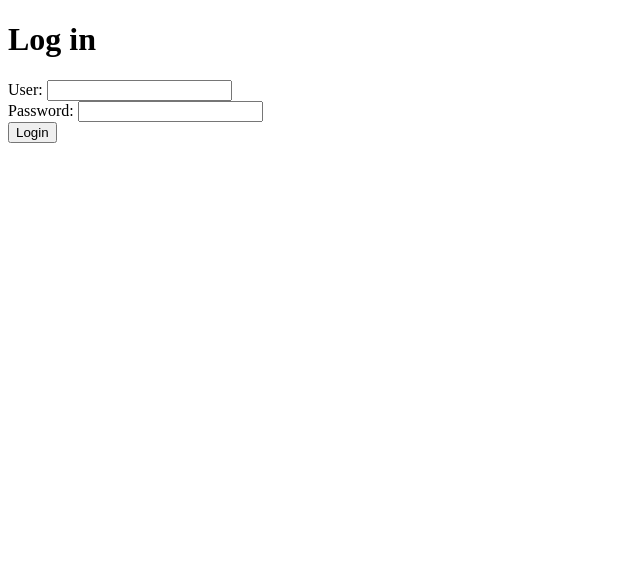
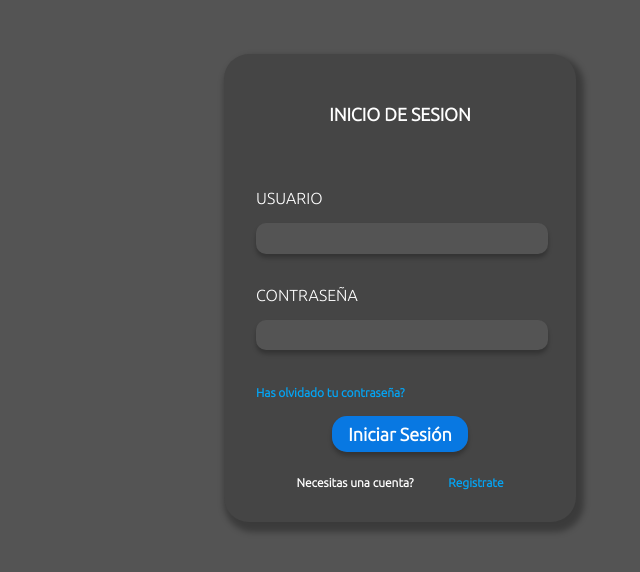
Before and after one commit to Orraivs/ORRAIVSPLAY, an Electron app: page src/views/login.html in a window 800 px wide. Shown: the whole page, without its empty margins (0-640 px from the left). Drawn offline with Linux system fonts and the light colour scheme.

Commit message:
Schied
Signin update

```diff
--- a/src/js/login.js
+++ b/src/js/login.js
@@ -1,3 +1,7 @@
+const button = document.getElementById("button");
+
+button.addEventListener('click', validate);
+
 function validate() {
     let user = document.getElementById("user");
     let pass = document.getElementById("password");
--- a/src/styles/auth.css
+++ b/src/styles/auth.css
@@ -17,10 +17,15 @@ body{
     border-radius: 25px;
     color: white;
     padding: 2rem;
+    width: 18rem;
 }
 
 .signin-container-item{
     text-align: left;
+}
+
+.signin-container-item a{
+    text-decoration: none;
 }
 
 .inputs{
@@ -31,9 +36,54 @@ body{
 
 input {
     background: #545454;
+    color: white;
+    border: 1px;
     box-shadow: 0px 4px 4px rgba(0, 0, 0, 0.25);
     border-radius: 10px;
     width: 100%;
-    height: 1.5rem;
+    height: 1.8rem;
     margin-top: 1rem;
 }
+
+.title-container{
+    font-weight: bold;
+    font-size: 18px;
+    line-height: 21px;
+    margin-bottom: 4rem;
+}
+
+.blue-text{
+    font-weight: bold;
+    font-size: 12px;
+    line-height: 14px;
+    color: #04A4F4;
+}
+
+.normal-text{
+    color: white;
+    margin-right: 2rem;
+}
+
+.center-text{
+    text-align: center;
+}
+
+.button-container{
+    width: 100%;
+    height: 2rem;
+    margin-top: 1.5rem;
+    margin-bottom: 1rem;
+}
+
+.button-signin{
+    width: 185px;
+    height: 40px;
+    background: rgba(4, 125, 240, 0.92);
+    box-shadow: 0px 4px 4px rgba(0, 0, 0, 0.25);
+    border-radius: 15px;
+    padding: 0.5rem 1rem 0.5rem 1rem;
+    color: white;
+    font-weight: bold;
+    font-size: 18px;
+    line-height: 21px;
+}
--- a/src/views/login.html
+++ b/src/views/login.html
@@ -1,25 +1,53 @@
 <!DOCTYPE html>
-<html lang="es">
+<html lang="en">
+
 <head>
     <meta charset="UTF-8">
     <meta http-equiv="X-UA-Compatible" content="IE=edge">
     <meta name="viewport" content="width=device-width, initial-scale=1.0">
-    <title>Login</title>
+    <title>Auth</title>
+    <link rel="stylesheet" href="../styles/auth.css">
+    <link rel="preconnect" href="https://fonts.googleapis.com">
+    <link rel="preconnect" href="https://fonts.gstatic.com" crossorigin>
+    <link href="https://fonts.googleapis.com/css2?family=Ubuntu:wght@300&display=swap" rel="stylesheet">
 </head>
+
 <body>
-    <h1>Log in</h1>
+    <div id="box-container">
+        <div id="signin-container">
+            <div class="signin-container-item title-container center-text">
+                <p>INICIO DE SESION</p>
+            </div>
+            <div class="signin-container-item inputs">
                 <div>
+                    <label for="user">USUARIO</label>
+                </div>
                 <div>
-            <label for="user">User:</label>
                     <input type="text" name="user" id="user">
                 </div>
+
+            </div>
+            <div class="signin-container-item inputs">
                 <div>
-            <label for="password">Password:</label>
+                    <label for="password">CONTRASEÑA</label>
+                </div>
+                <div>
                     <input type="password" name="password" id="password">
                 </div>
-        <button type="submit" onclick="return validate()" value="Login">Login</button>
+
             </div>
-
+            <div class="signin-container-item">
+                <a href="" class="blue-text">Has olvidado tu contraseña?</a>
+            </div>
+            <div class="signin-container-item button-container center-text">
+                <a href="" id="button" class="button-signin">Iniciar Sesión</a>
+            </div>
+            <div class="signin-container-item center-text">
+                <a href="" class="blue-text"> <span class="normal-text">Necesitas una cuenta?</span> Registrate</a>
+            </div>
+        </div>
+    </div>
     <script src="../js/login.js"></script>
 </body>
+
 </html>
```
Also changed, not shown: src/views/example.html (deleted, +0 -52 lines), src/views/login_old.html (added, +25 -0 lines). Lines whose indentation alone changed are shown as unchanged.
